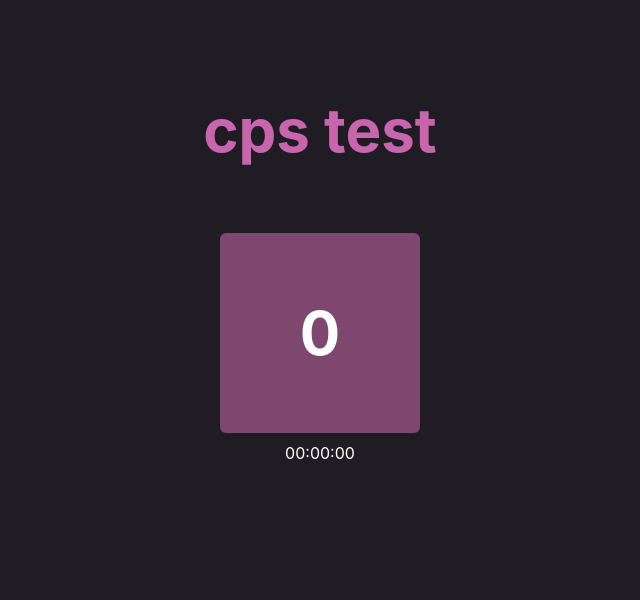
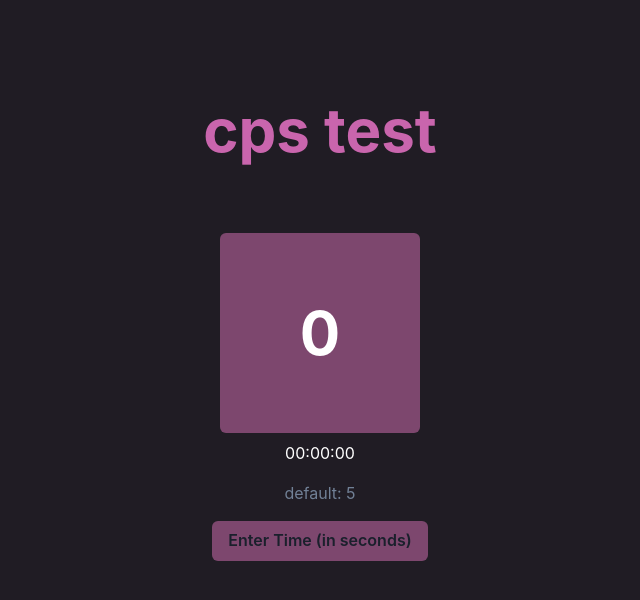
Before and after one commit to apolyeti/cps-test, a Next.js app: page / in a window 1280 px wide. Shown: the top 600 px of the page, without its empty margins (320-960 px from the left). Built offline with nearby package versions, Linux system fonts and the light colour scheme.

Commit message:
added option for user to input any desired time limit

```diff
--- a/src/components/Counter.tsx
+++ b/src/components/Counter.tsx
@@ -2,7 +2,7 @@
 import { useState } from "react";
 import { Button, Text, VStack } from "@chakra-ui/react";
 import Stopwatch from "./Stopwatch";
-
+// import body from "../styles/theme";
 
 
 export default function Counter() {
@@ -15,12 +15,18 @@ export default function Counter() {
         setRunning(false);
     }
     const displayCPS = (num : number) => {
-        setCPS(num + ' clicks per second');
+        if (num != 1) {
+            setCPS((parseFloat(num.toFixed(2)) + ' clicks per second'));
+        } else {
+            setCPS('1 click per second');
+        }
         setDisabled(true);
         setTimeout(() => {
             setDisabled(false);
         } , 500);
     }
+
+
     return (
             <VStack
                 marginTop={"85px"}>
@@ -30,6 +36,7 @@ export default function Counter() {
                     bgColor={'#c965ad'}
                     bgClip="text"
                     textAlign="center"
+                    fontFamily={'body.fontFamily'}
                 >
                     {clicks}
                 </Text>
--- a/src/components/Hero.tsx
+++ b/src/components/Hero.tsx
@@ -1,7 +1,7 @@
-import { Center, Button, Text, Box, SlideFade, VStack} from "@chakra-ui/react";
+import { Center, Button, Text, Box, SlideFade, VStack, Input} from "@chakra-ui/react";
 import { useState } from "react";
 import Counter from "./Counter";
-import Stopwatch from "./Stopwatch";
+import InputTime from "./InputTime";
 
 export default function Hero() {
     return (
@@ -16,7 +16,7 @@ export default function Hero() {
                     },
                 }}
                 >
-                <Center>
+                <Center marginBottom={'20px'}>
                     <Counter />
                 </Center>
             </SlideFade>
--- /dev/null
+++ b/src/components/InputTime.tsx
@@ -0,0 +1,39 @@
+import { useState, useEffect } from "react";
+import { Button, Input, VStack} from "@chakra-ui/react";
+
+export default function InputTime({handleDurationChange} : {handleDurationChange: (seconds : number) => void}) {
+
+    const [timeInput, setTimeInput] = useState(5);
+
+    return (
+        <VStack>
+            <Input
+                placeholder="default: 5"
+                w="200md"
+                h="2.5rem"
+                fontFamily={'body.fontFamily'}
+                textAlign={'center'}
+                type={'number'}
+                onChange={
+                    (e) => setTimeInput(parseInt(e.target.value))
+                }
+                border={'none'}
+             />
+
+            <Button
+                bgColor={'#7d476e'}
+                _hover={{
+                    bgColor: '#9c608b',
+                }}
+                _active={{
+                    bgColor: '#612f52',}}
+                onClick={() => {
+                    if (typeof timeInput == 'number' && timeInput > 0) {
+                        handleDurationChange(timeInput);
+                    }
+                }}>
+                Enter Time (in seconds)
+            </Button>
+        </VStack>
+    );
+}
--- a/src/components/Stopwatch.tsx
+++ b/src/components/Stopwatch.tsx
@@ -1,10 +1,15 @@
 import { useEffect, useState, useRef } from 'react';
 import { Button, VStack, Center } from '@chakra-ui/react';
+import InputTime from './InputTime';
 
 export default function Stopwatch({run, checkTimeLimit, displayCPS, count} : {run: boolean, checkTimeLimit: () => void, displayCPS: (num : number) => void, count : number}) {
     const [time, setTime] = useState(0);
     const [startTime, setStartTime] = useState(0);
     const [isRunning, setIsRunning] = useState(false);
+    const [timeDuration, setTimeDuration] = useState(5);
+
+
+
     const countRef = useRef(count);
 
     useEffect(() => {
@@ -22,14 +27,15 @@ export default function Stopwatch({run, checkTimeLimit, displayCPS, count} : {ru
         }
 
         if (run) {
+            const timeLimit = timeDuration * 1000;
             console.log(count)
             interval = setInterval(() => {
                 const currentTime = Date.now();
                 const elapsedTime = currentTime - startTime;
-                if (elapsedTime >= 5000) {
+                if (elapsedTime >= timeLimit) {
                     clearInterval(interval);
-                    setTime(5000);
-                    displayCPS(countRef.current / 5);
+                    setTime(timeLimit);
+                    displayCPS(countRef.current / timeDuration);
                     checkTimeLimit();
                 } else {
                     setTime(elapsedTime)
@@ -44,12 +50,13 @@ export default function Stopwatch({run, checkTimeLimit, displayCPS, count} : {ru
 
 
     return (
-        <div>
+        <VStack>
             <Center>
                 <span>{("0" + Math.floor((time / 60000) % 60)).slice(-2)}:</span>
                 <span>{("0" + Math.floor((time / 1000) % 60)).slice(-2)}:</span>
-                <span>{("0" + ((time / 10) % 100)).slice(-2)}</span>
+                <span>{ (("0" + ((time / 10) % 100)).slice(-2)) }</span>
             </Center>
-        </div>
+            <InputTime handleDurationChange={setTimeDuration}/>
+        </VStack>
     );
 }
--- a/src/styles/theme.tsx
+++ b/src/styles/theme.tsx
@@ -14,7 +14,7 @@ const theme = extendTheme({
 			},
 			body: {
 				fontFamily:
-					"-apple-system, BlinkMacSystemFont, Segoe UI, Roboto, Oxygen, Ubuntu, Cantarell, Fira Sans, Droid Sans, Helvetica Neue, sans-serif, Ubuntu-L",
+					"Oxygen, Ubuntu, Ubuntu-L, -apple-system, BlinkMacSystemFont, Segoe UI, Roboto, Cantarell, Fira Sans, Droid Sans, Helvetica Neue, sans-serif",
 				color: "white",
 				lineHeight: "base",
 				padding: 0,
```
